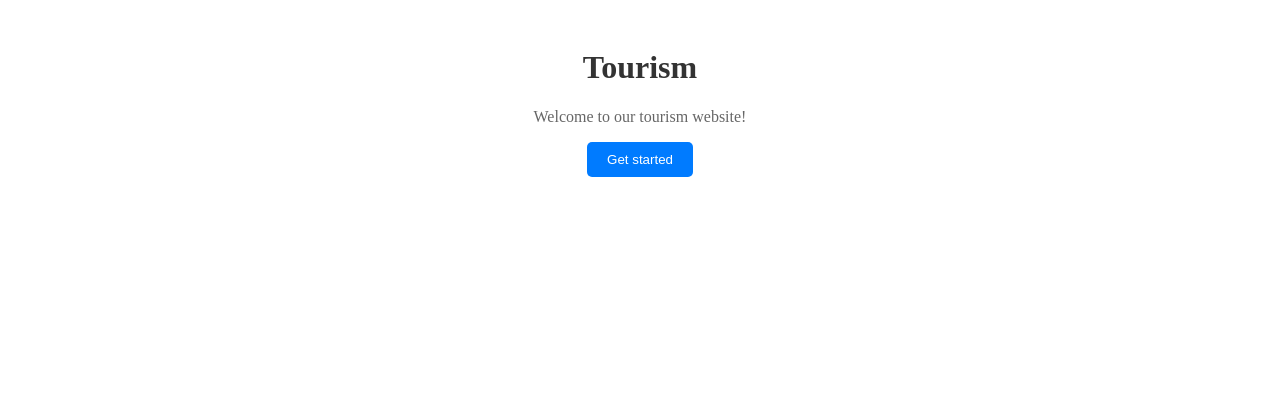
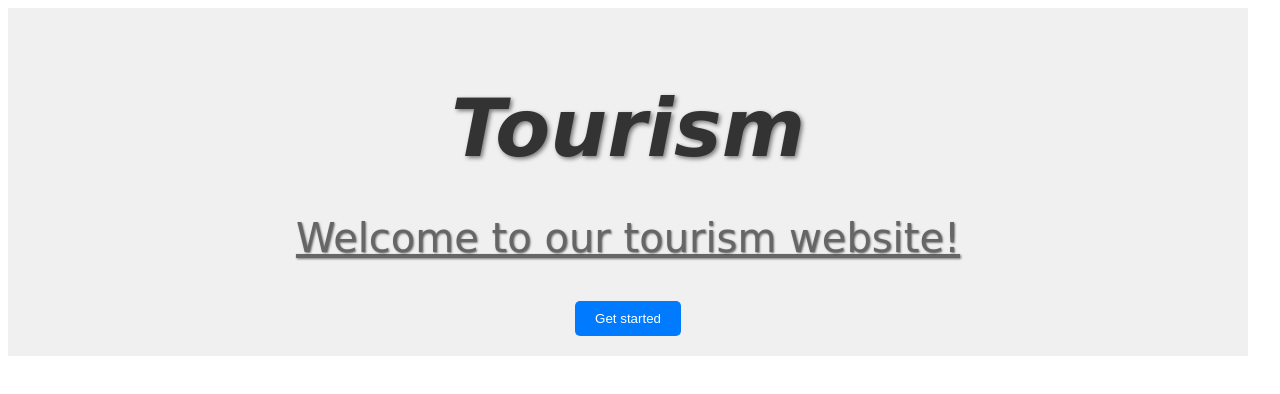
Before and after one commit to Saiamar1108/WEBDEV, a plain HTML site: page introtocss3.html in a window 1280 px wide. Drawn offline with Linux system fonts and the light colour scheme.

Commit message:
practisedcssday3

```diff
--- /dev/null
+++ b/css/practise/practiseset2.css
@@ -0,0 +1,13 @@
+h1{
+  text-transform:uppercase;
+  text-align:center;
+}
+P{
+  font-family:'Times New Roman', Times, serif;
+}
+#outer{
+  font-size:25px;
+}
+#inner{
+  font-size:10px;
+}
--- a/introtocss3.css
+++ b/introtocss3.css
@@ -3,14 +3,33 @@
   margin: 0 auto;
   padding: 20px;
   text-align: center;
+  background-color: #f0f0f0;
+  font-family: Arial, sans-serif;
+  margin: 0;
+  padding: 20px;
+
+
 
 }
 .mainheading{
   color: #333;
+  font-family: 'Monoton', cursive;
+  font-size:80px;
+  text-shadow: 2px 2px 4px rgba(0, 0, 0, 0.5);
+  margin-bottom: 10px;
+  font-weight: 900;
+  font-style: italic;
 }
 .para{
   color: #666;
+  font-family: 'Monoton', cursive;
+  font-size:40px;
+  text-shadow: 1px 1px 2px rgba(0, 0, 0, 0.5);
+  text-decoration: underline;
 }
+
+
+
 .button{
   background-color: #007bff;
   color: #fff;
```
Also changed, not shown: css/practise/practiseset2.html (added, +30 -0 lines).
